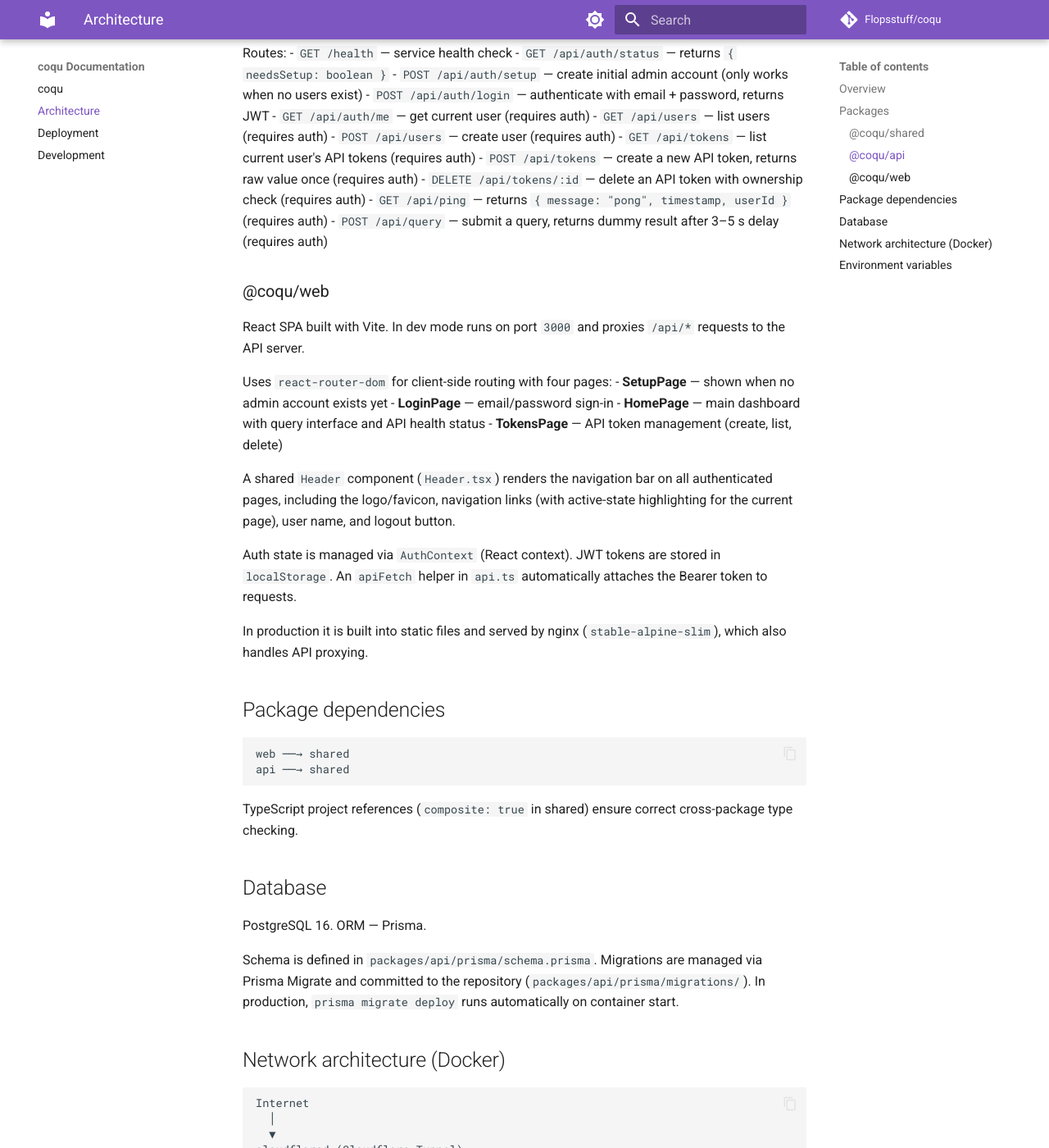
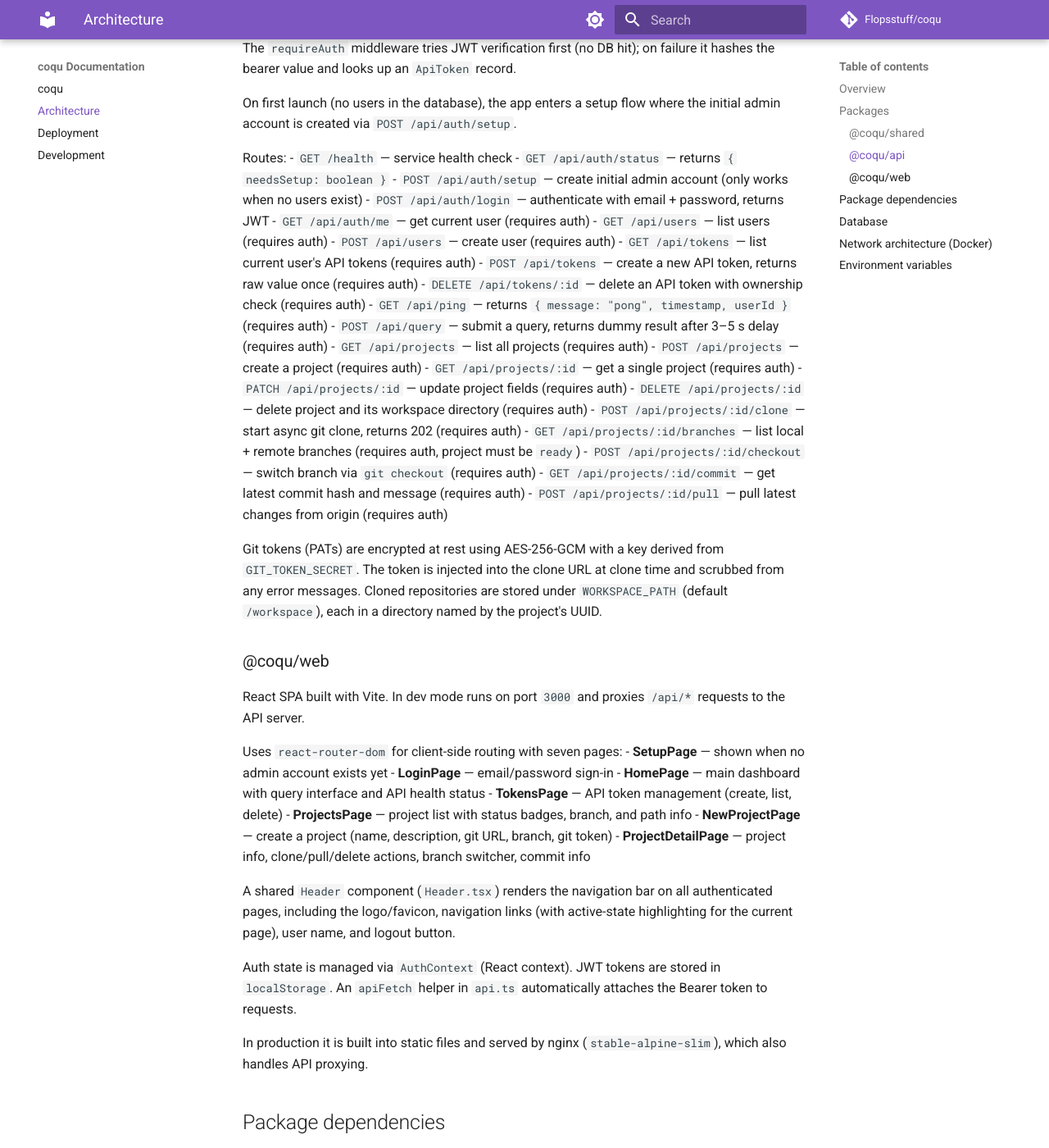
Before and after one commit to Flopsstuff/coqu, an MkDocs documentation site: the page built from docs/architecture.md, in a window 1280 px wide and 1400 px high, scrolled down 1257 px. Shown: the whole window at 82% size. Built offline with MkDocs 1.6.1 and Material for MkDocs 9.7.7, drawn with Linux system fonts in a browser that asks for light colours; comment, search, counter and statistics services are not loaded; some of the changed text lies outside the part shown.

Commit message:
📝 Sync docs with project management feature
Add project types, API routes, pages, DB models, env vars
(GIT_TOKEN_SECRET, WORKSPACE_PATH), and updated file tree
to architecture, development, and deployment docs.

Co-Authored-By: Claude Opus 4.6 <noreply@anthropic.com>

```diff
--- a/docs/architecture.md
+++ b/docs/architecture.md
@@ -32,6 +32,11 @@ Exports:
 - `PingResponse` — ping endpoint response
 - `QueryRequest` — query submission payload (`{ query }`)
 - `QueryResponse` — query result (`{ query, result, timestamp }`)
+- `ProjectStatus` — project lifecycle status (`"pending" | "cloning" | "ready" | "error"`)
+- `Project` — project entity interface (includes `hasGitToken` boolean instead of the raw token)
+- `CreateProjectRequest` — project creation payload (name, optional gitUrl/branch/gitToken)
+- `BranchListResponse` — current branch + list of all branches
+- `CommitInfoResponse` — latest commit hash + message
 
 ### @coqu/api
 
@@ -50,7 +55,7 @@ Authentication supports two schemes (both via `Authorization: Bearer <token>`):
 1. **JWT** — issued on login/setup, expires after 7 days. Used by the web SPA.
 2. **API tokens** — personal tokens for programmatic access. Format: `coqu_` prefix + 64 hex chars. Stored as SHA-256 hashes in the database. `lastUsedAt` is updated on each use.
 
-The `JWT_SECRET` environment variable is required — the server will refuse to start without it.
+Both `JWT_SECRET` and `GIT_TOKEN_SECRET` environment variables are required — the server will refuse to start without them.
 
 The `requireAuth` middleware tries JWT verification first (no DB hit); on failure it hashes the bearer value and looks up an `ApiToken` record.
 
@@ -69,16 +74,31 @@ Routes:
 - `DELETE /api/tokens/:id` — delete an API token with ownership check (requires auth)
 - `GET /api/ping` — returns `{ message: "pong", timestamp, userId }` (requires auth)
 - `POST /api/query` — submit a query, returns dummy result after 3–5 s delay (requires auth)
+- `GET /api/projects` — list all projects (requires auth)
+- `POST /api/projects` — create a project (requires auth)
+- `GET /api/projects/:id` — get a single project (requires auth)
+- `PATCH /api/projects/:id` — update project fields (requires auth)
+- `DELETE /api/projects/:id` — delete project and its workspace directory (requires auth)
+- `POST /api/projects/:id/clone` — start async git clone, returns 202 (requires auth)
+- `GET /api/projects/:id/branches` — list local + remote branches (requires auth, project must be `ready`)
+- `POST /api/projects/:id/checkout` — switch branch via `git checkout` (requires auth)
+- `GET /api/projects/:id/commit` — get latest commit hash and message (requires auth)
+- `POST /api/projects/:id/pull` — pull latest changes from origin (requires auth)
+
+Git tokens (PATs) are encrypted at rest using AES-256-GCM with a key derived from `GIT_TOKEN_SECRET`. The token is injected into the clone URL at clone time and scrubbed from any error messages. Cloned repositories are stored under `WORKSPACE_PATH` (default `/workspace`), each in a directory named by the project's UUID.
 
 ### @coqu/web
 
 React SPA built with Vite. In dev mode runs on port `3000` and proxies `/api/*` requests to the API server.
 
-Uses `react-router-dom` for client-side routing with four pages:
+Uses `react-router-dom` for client-side routing with seven pages:
 - **SetupPage** — shown when no admin account exists yet
 - **LoginPage** — email/password sign-in
 - **HomePage** — main dashboard with query interface and API health status
 - **TokensPage** — API token management (create, list, delete)
+- **ProjectsPage** — project list with status badges, branch, and path info
+- **NewProjectPage** — create a project (name, description, git URL, branch, git token)
+- **ProjectDetailPage** — project info, clone/pull/delete actions, branch switcher, commit info
 
 A shared `Header` component (`Header.tsx`) renders the navigation bar on all authenticated pages, including the logo/favicon, navigation links (with active-state highlighting for the current page), user name, and logout button.
 
@@ -100,6 +120,11 @@ TypeScript project references (`composite: true` in shared) ensure correct cross
 PostgreSQL 16. ORM — Prisma.
 
 Schema is defined in `packages/api/prisma/schema.prisma`. Migrations are managed via Prisma Migrate and committed to the repository (`packages/api/prisma/migrations/`). In production, `prisma migrate deploy` runs automatically on container start.
+
+Models:
+- **User** — admin accounts (email, name, passwordHash, role)
+- **ApiToken** — personal API tokens (hashed, linked to User)
+- **Project** — git-backed projects (name, gitUrl, branch, status, encrypted gitToken, workspace path)
 
 ## Network architecture (Docker)
 
@@ -130,5 +155,7 @@ Defined in `.env` (template — `.env.example`):
 - `DATABASE_URL` — Prisma connection string
 - `API_PORT` — API server port
 - `JWT_SECRET` — secret key for signing JWT auth tokens (required, no default)
+- `GIT_TOKEN_SECRET` — secret key for encrypting git PATs at rest (required, no default)
+- `WORKSPACE_PATH` — root directory for cloned project repos (default: `/workspace`)
 - `VITE_API_URL` — API URL for Vite dev proxy
 - `CLOUDFLARE_TUNNEL_TOKEN` — Cloudflare Tunnel token
```
Also changed, not shown: docs/deployment.md (+2 -0 lines), docs/development.md (+7 -1 lines).
